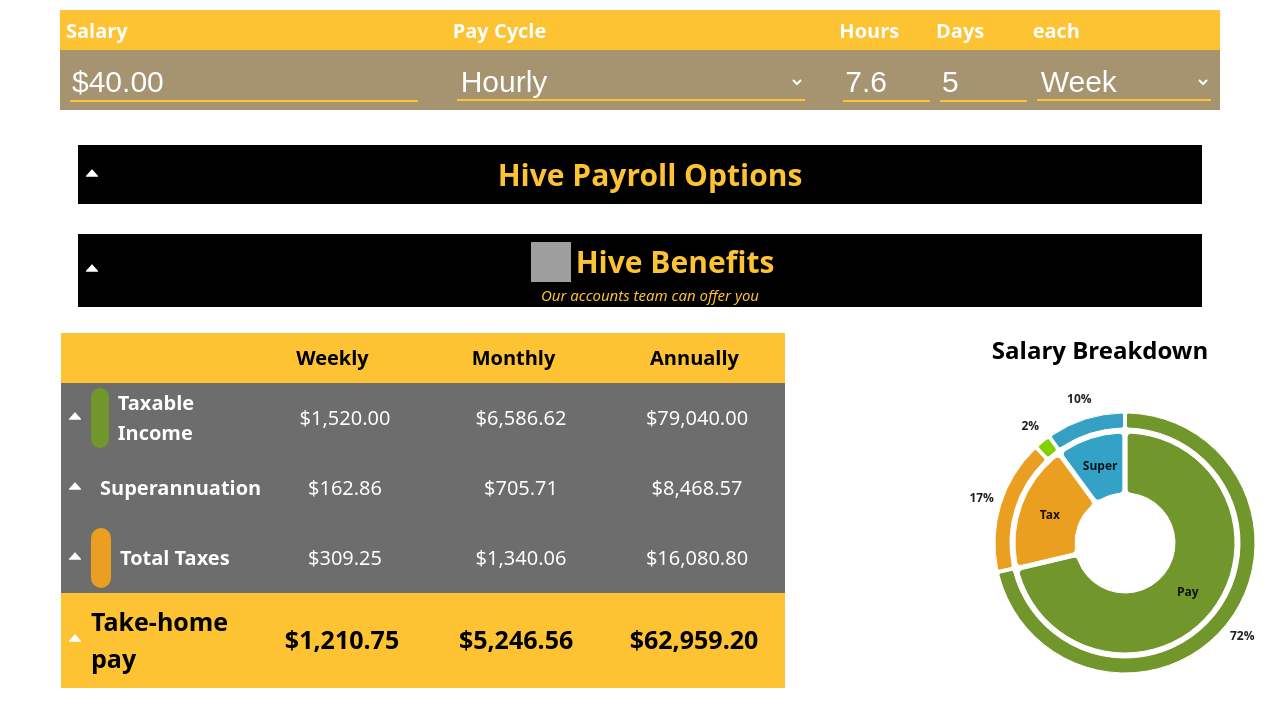
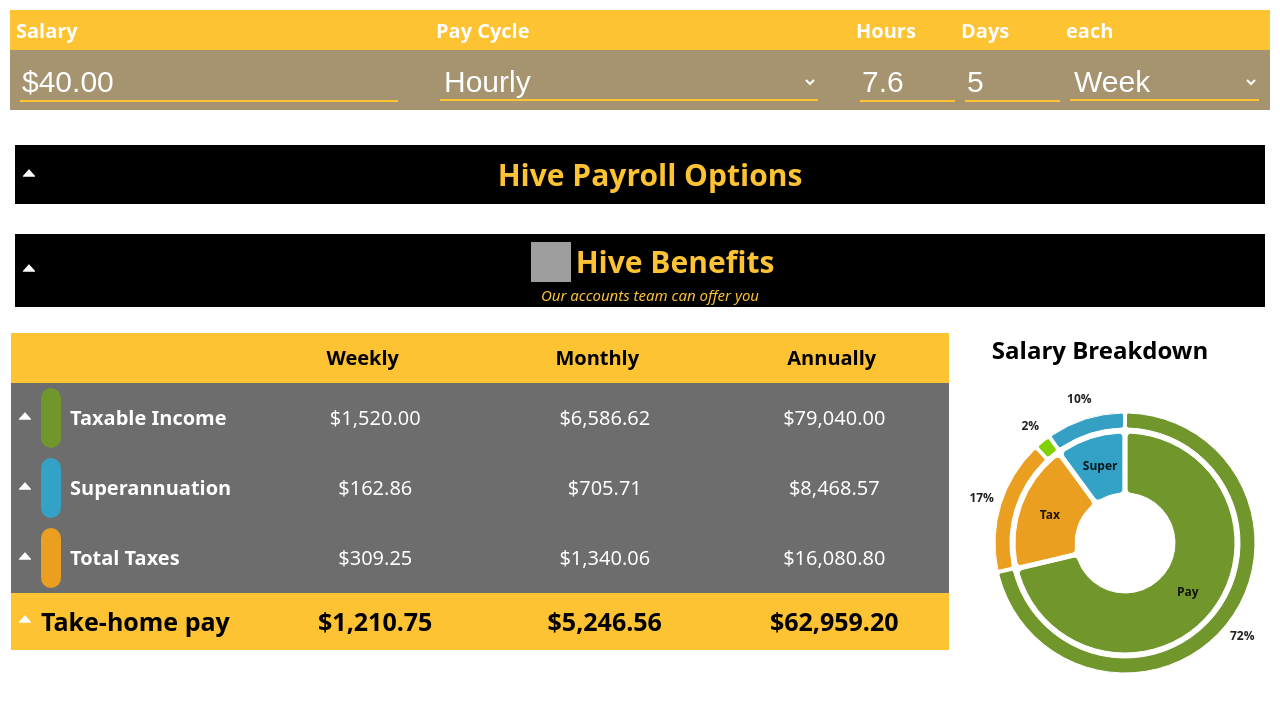
Before and after one commit to spikyMalkallam/pay-calculator, a React (Vite) app: page / in a window 1280 px wide. Shown: the top 726 px of the page. Built offline with nearby package versions, Linux system fonts and the light colour scheme; grey boxes are pictures that could not be loaded.

Commit message:
Vertical test again again again again

```diff
--- a/src/App.css
+++ b/src/App.css
@@ -104,7 +104,7 @@ body {
 
   #income-div {
     flex-direction: column;
-    margin: 10px 5px;
+    /* margin: 10px 5px; */
   }
 
   #summary-section {
@@ -161,11 +161,11 @@ body {
 
 #income-div {
   flex: 1 1 auto;
-  min-width: 90%;
+  /* min-width: 100%; */
   box-sizing: border-box;
   display: flex;
   /* flex-direction: row; */
-  margin: 0px 50px;
+  /* margin: 0px 50px; */
 }
 
 .flex-cell {
@@ -189,39 +189,44 @@ button:focus {
   outline: none;
 }
 
-#summary-table {
-  /* width: 60vw; */
-  max-width: 70%;
-  margin: 0px 50px 0px 50px;
+.table-container {
+  width: 100%;
+  /* Ensure it takes the full width available */
+  overflow-x: auto;
+  /* Enable horizontal scroll when content overflows */
+  -webkit-overflow-scrolling: touch;
+  /* Smooth scrolling for iOS devices */
+  display: block;
+  /* Ensures the container behaves as a block for overflow */
 }
 
-.table-container {
+#summary-table {
   width: 100%;
-  overflow-x: auto;
-  /* Enables horizontal scroll */
-  -webkit-overflow-scrolling: touch;
-  /* Smooth scrolling on iOS */
+  /* Try to fit the width first */
+  min-width: 600px;
+  /* Optional: Force a minimum width to trigger scroll earlier */
+  border-collapse: collapse;
 }
 
 @media (max-width: 768px) {
-  .table-container {
-    width: 90%;
+
+  /* .table-container {
+    width: 100%;
     margin: 0 auto;
-    /* Centers the container */
     border: 1px solid #ddd;
-    /* Optional: helps define the scroll area */
-  }
+  } */
+
 
   .payroll-options {
     font-size: 24px
   }
 
-  #summary-table {
+  /* #summary-table {
     min-width: 600px;
-    /* Forces the table to be wider than the container to trigger the scroll */
+
     width: 100%;
     margin: 0px;
-  }
+  } */
 
   .pretax-savings {
     font-size: 16px;
@@ -279,9 +284,9 @@ button:focus {
   align-items: center;
   justify-content: center;
   /* Add these */
-  margin-left: auto;
+  /* margin-left: auto;
   margin-right: auto;
-  width: 90%;
+  width: 90%; */
   /* Ensures it doesn't stretch to 100% width */
 }
 
@@ -291,9 +296,9 @@ button:focus {
   align-items: center;
   justify-content: center;
   /* Add these */
-  margin-left: auto;
+  /* margin-left: auto;
   margin-right: auto;
-  width: 90%;
+  width: 90%; */
   /* Ensures it doesn't stretch to 100% width */
 }
 
--- a/src/App.tsx
+++ b/src/App.tsx
@@ -1071,7 +1071,6 @@ function App() {
         </div>
         <div id='summary-section'>
           {/* <div id='summary-div'> */}
-          <div>
           <div className="table-container">
             <table id='summary-table'>
               <tbody>
@@ -1126,7 +1125,6 @@ function App() {
             </p>
             :
             null}
-          </div>
           <div className='chart-block'>
             <PayrollPieChart title={'Salary Breakdown'} data={financialData['payrollData']} />
           </div>
```
Lines whose indentation alone changed are shown as unchanged.
